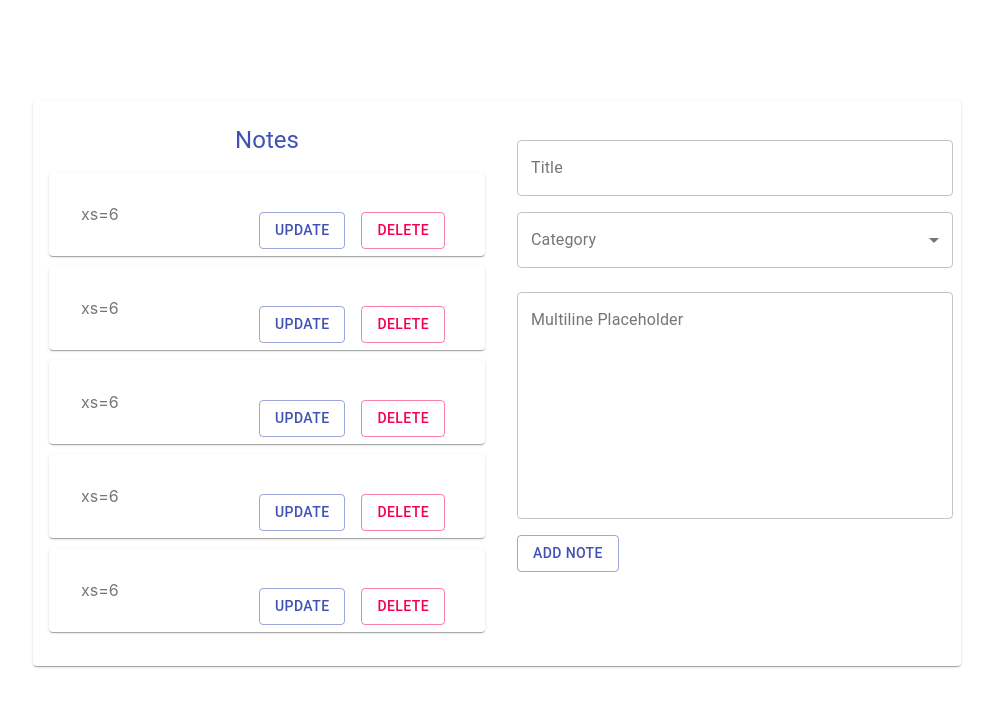
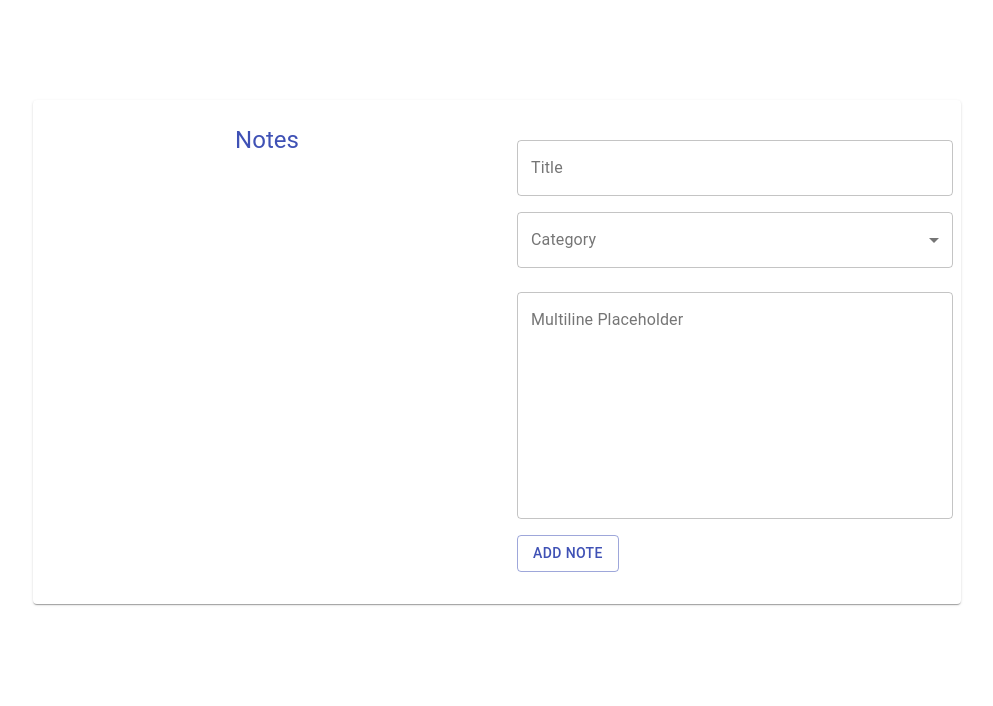
Before and after one commit to nimahkh/note_taking_app, a React (Create React App) app: page / in a window 1280 px wide. Shown: the top 706 px of the page, without its empty margins (143-1136 px from the left). Built offline with nearby package versions, Linux system fonts and the light colour scheme.

Commit message:
add notes array

```diff
--- a/src/components/NotesList/index.js
+++ b/src/components/NotesList/index.js
@@ -3,6 +3,7 @@ import {makeStyles} from '@material-ui/core/styles';
 import Paper from '@material-ui/core/Paper';
 import Typography from '@material-ui/core/Typography';
 import Note from "./Note"
+import {useStateValue} from '../../statemanagement'
 
 const useStyles = makeStyles(theme => ({
   root: {
@@ -20,11 +21,12 @@ const useStyles = makeStyles(theme => ({
 
 function NotesList() {
   const classes = useStyles();
+  const [{notes},]=useStateValue();
 
   return (<React.Fragment>
     <Typography variant="h5" align="center" color="primary" gutterBottom noWrap>Notes </Typography>
     <div className={classes.margin}>
-      {[0,1,2,3,4].map(item=>(
+      {notes.map(item=>(
         <Note key={item} />
       ))}
     </div>
```
